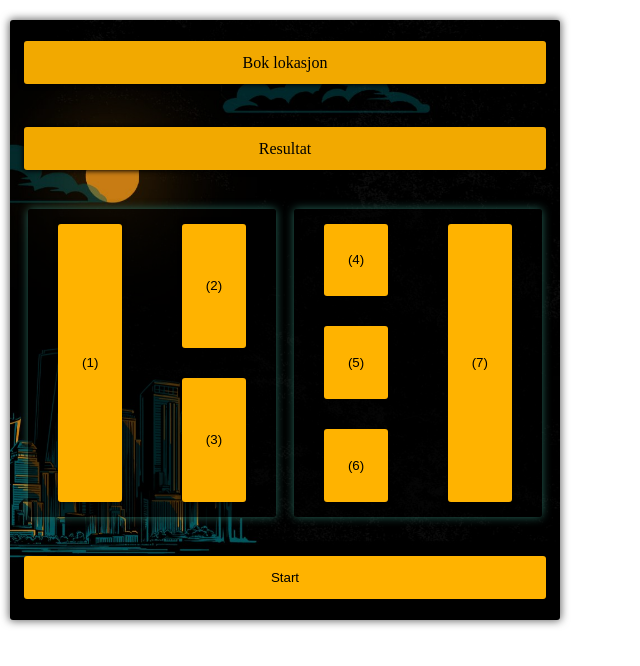
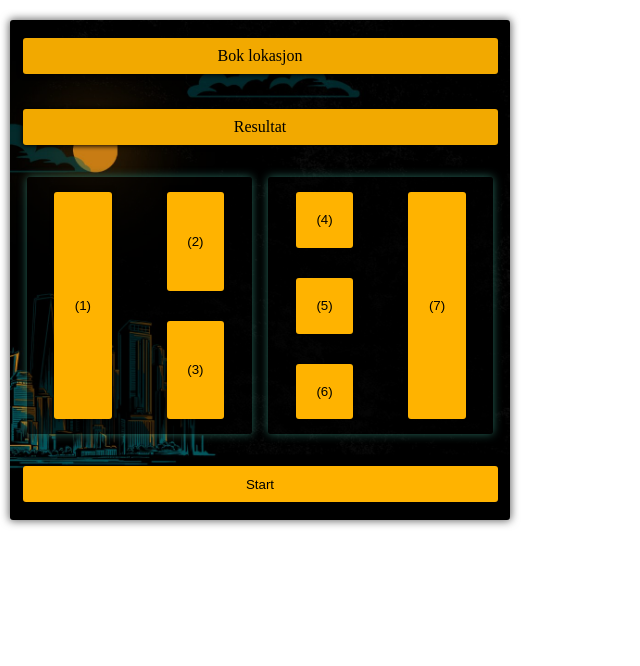
Before and after one commit to sivert112233/NBT-2.0, a plain HTML site: page index.html in a window 1280 px wide. Shown: the whole page, without its empty margins (0-640 px from the left). Drawn offline with Linux system fonts and the light colour scheme.

Commit message:
height-2

```diff
--- a/styles/bookGuessing.css
+++ b/styles/bookGuessing.css
@@ -7,8 +7,8 @@ button{
   top: 10px;
   display: grid;
   grid-template-rows: 2fr 4fr 1fr;
-  height: 600px;
-  max-width: 550px;
+  height: 500px;
+  max-width: 500px;
   border-radius: 3px;
   background-color: rgba(0, 0, 0, 0.215);
   box-shadow: 0px 0px 8px 1px rgba(0, 0, 0, 0.599);
```
